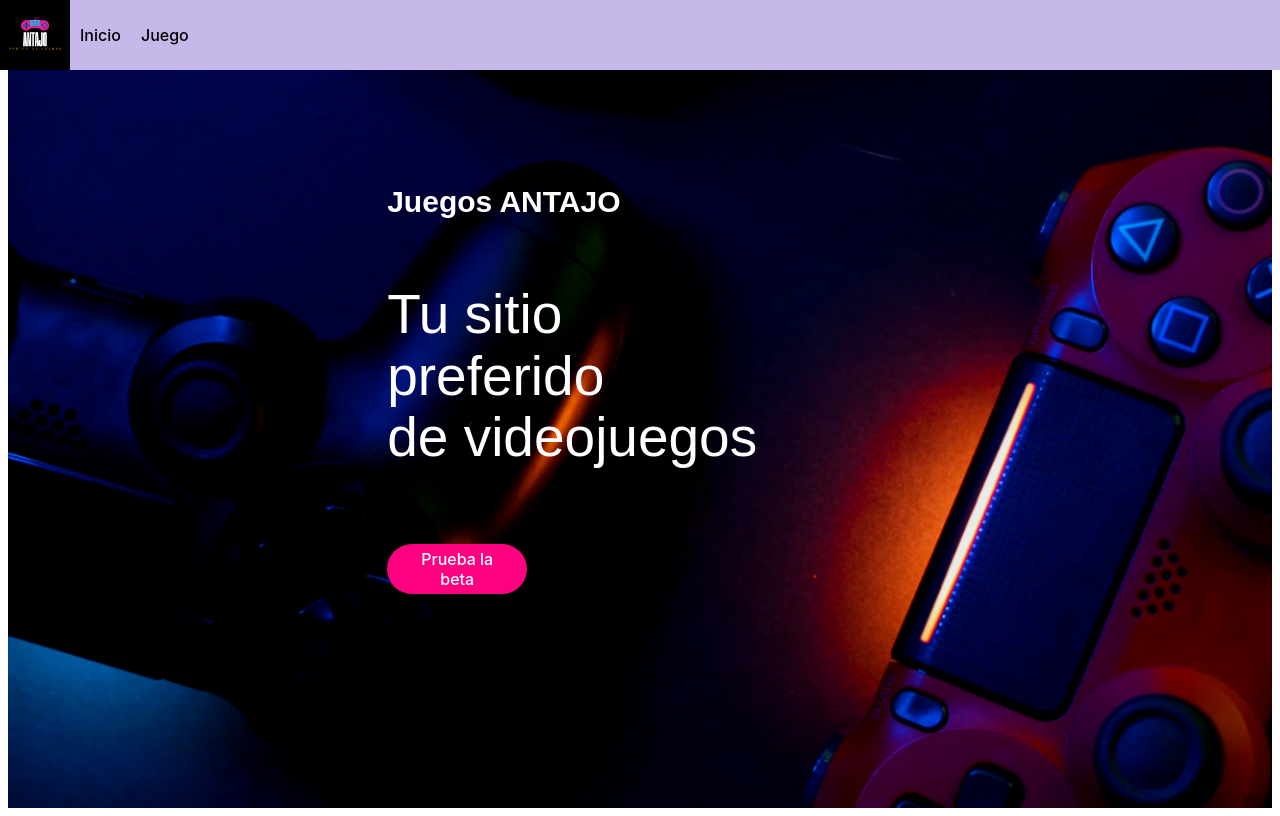
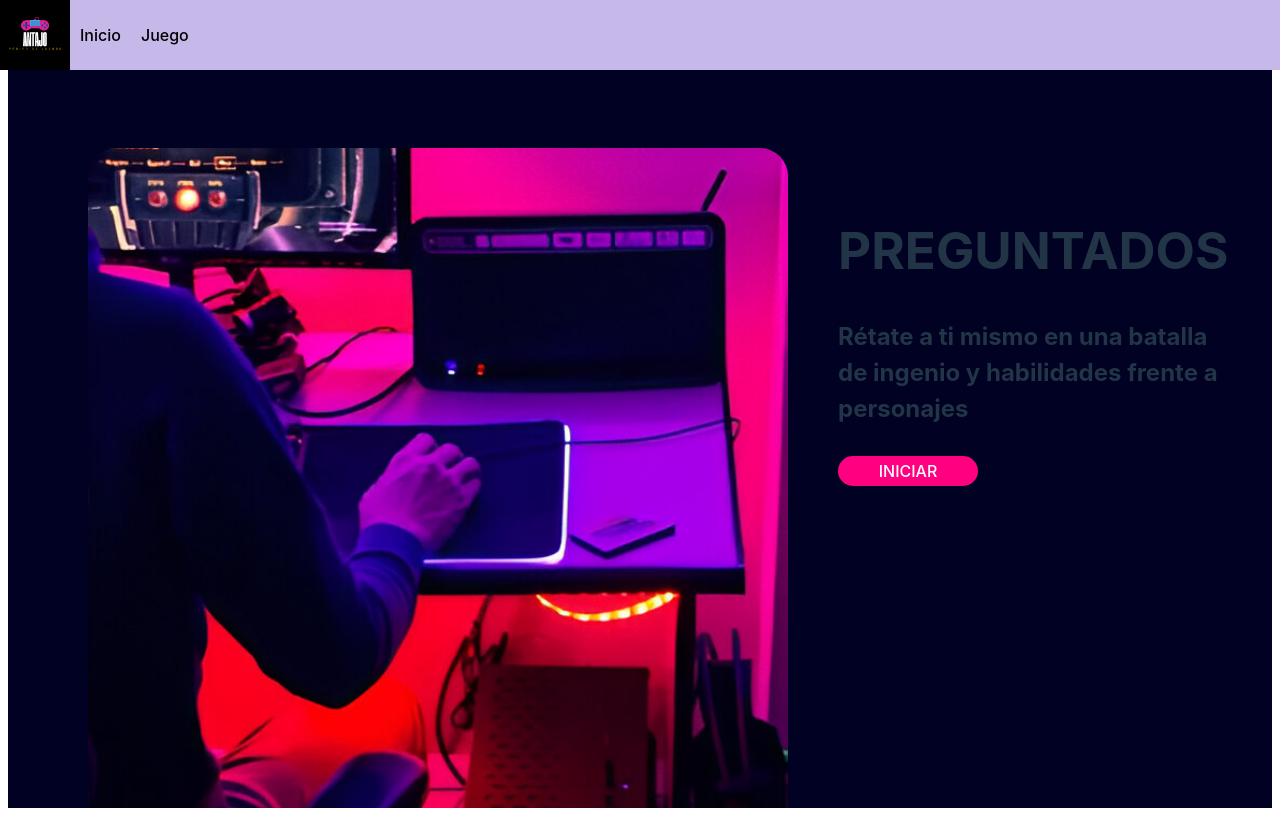
Before and after one commit to JosiasAlvaredo/info-project, a React (Vite) app in the folder vite-project/: page /game in a window 1280 px wide. Built offline with nearby package versions, Linux system fonts and the light colour scheme.

Commit message:
GamePage Version 1.0

```diff
--- a/vite-project/package.json
+++ b/vite-project/package.json
@@ -11,7 +11,8 @@
   },
   "dependencies": {
     "react": "^18.3.1",
-    "react-dom": "^18.3.1"
+    "react-dom": "^18.3.1",
+    "react-router-dom": "^6.27.0"
   },
   "devDependencies": {
     "@eslint/js": "^9.11.1",
--- a/vite-project/src/App.jsx
+++ b/vite-project/src/App.jsx
@@ -1,16 +1,22 @@
 import './App.css'
 import HomePage from './Componentes/HomePage.jsx'
+import GamePage from './Componentes/GamePage.jsx'
 import Navbar from './Componentes/Navbar.jsx'
-
+import { BrowserRouter as Router, Route, Routes } from 'react-router-dom'
 
 function App() {
 
   return (
     <>
-      <Navbar />
-      <div className='app'>
-      <HomePage />
-      </div>
+      <Router>
+        <Navbar />
+        <div className='app'>
+          <Routes>
+            <Route path="/" element={<HomePage />} />
+            <Route path="/game" element={<GamePage />} />
+          </Routes>
+        </div>
+      </Router>
     </>
   )
 }
--- /dev/null
+++ b/vite-project/src/Componentes/GamePage.css
@@ -0,0 +1,55 @@
+.game-page {
+    background-color: #000123;
+    padding: 20px;
+    height: calc(100vh - 60px);
+    margin-top: 60px;
+    overflow-y: auto;
+}
+.grid-container {
+    display: grid;
+    grid-template-columns: 700px 1fr;
+    gap: 10px;
+}
+
+
+.game-image {
+    grid-column: 1;
+    margin: 60px;
+    width: 700px;
+    height: 700px;
+    object-fit: cover;
+    border-radius: 28px;
+}
+
+.text-container {
+    grid-column: 2;
+    padding: 100px;
+    display: flex;
+    flex-direction: column;
+    align-items: flex-start;
+}
+
+h1, p {
+    margin-bottom: 20px;
+}
+
+.boton {
+    background-color: #ff0080;
+    color: white;
+    border: none;
+    padding: 5px 20px;
+    text-align: center;
+    width: 140px;
+    text-decoration: none;
+    display: inline-block;
+    font-size: 16px;
+    margin: 10px 0;
+    margin-bottom: 0px;
+    border-radius: 25px;
+    cursor: pointer;
+    transition: background-color 0.3s;
+}
+
+.boton:hover {
+    background-color: #c70064;
+}
--- a/vite-project/src/Componentes/GamePage.jsx
+++ b/vite-project/src/Componentes/GamePage.jsx
@@ -0,0 +1,21 @@
+import React from 'react';
+import './GamePage.css';
+import gameImage from '../Imagenes/info.jpeg'
+const GamePage = () => {
+    return (
+        <div className="game-page">
+            <div className="grid-container">
+                <img src={gameImage} alt="Descripción del juego" className="game-image" />
+                <div className="text-container">
+                    <h1>PREGUNTADOS</h1>
+                    <h2>Rétate a ti mismo en una batalla de ingenio y habilidades frente a personajes</h2>
+                    <button className='boton' onClick={() => navigate('/game')}>
+                        INICIAR
+                    </button>
+                </div>
+            </div>
+        </div>
+    );
+};
+
+export default GamePage;
--- a/vite-project/src/Componentes/HomePage.jsx
+++ b/vite-project/src/Componentes/HomePage.jsx
@@ -1,14 +1,17 @@
 import React from 'react';
 import './HomePage.css';
+import { useNavigate } from 'react-router-dom';
 
 const HomePage = () => {
+    const navigate = useNavigate();
+
     return (
         <div className="home-page">
             <h1 className='titulo'>Juegos ANTAJO</h1>
             <p className='p'>Tu sitio</p>
             <p className='p2'>preferido</p>
             <p className='p2'>de videojuegos</p>
-            <button className='boton'>
+            <button className='boton' onClick={() => navigate('/game')}>
                 Prueba la beta
             </button>
         </div>
```
Also changed, not shown: vite-project/src/Imagenes/info.jpeg (added), 1 other file (tests, documents, lock files or other folders).
